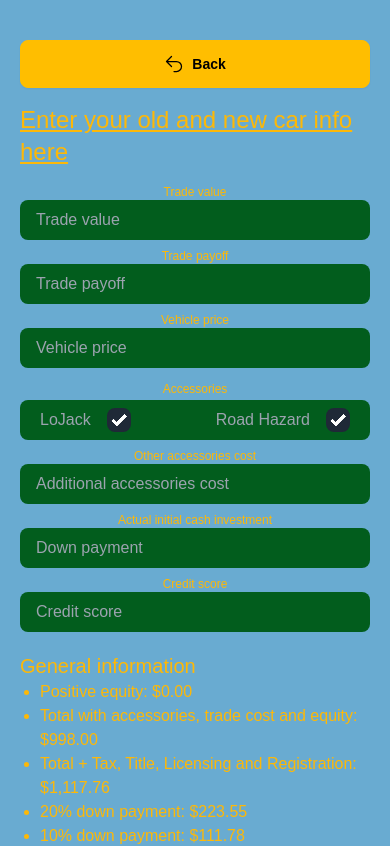
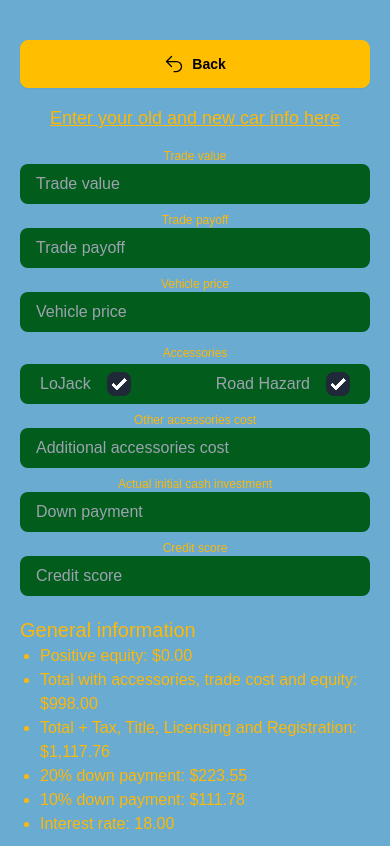
Before and after one commit to Meelenych/loan_calc, a Next.js app: page /calc in a window 390 px wide. Shown: the top 846 px of the page. Built offline with nearby package versions, Linux system fonts and the light colour scheme.

Commit message:
heading size update

```diff
--- a/app/calc/page.jsx
+++ b/app/calc/page.jsx
@@ -145,7 +145,7 @@ const CalcPage = () => {
 					/>
 					Back
 				</Link>
-				<h2 className='col-span-2 text-2xl mb-4 underline'>
+				<h2 className='col-span-2 text-lg sm:text-2xl mb-4 underline'>
 					Enter your old and new car info here
 				</h2>
 				<form className='grid grid-cols-1 w-full gap-2 min-w-0.5'>
```
